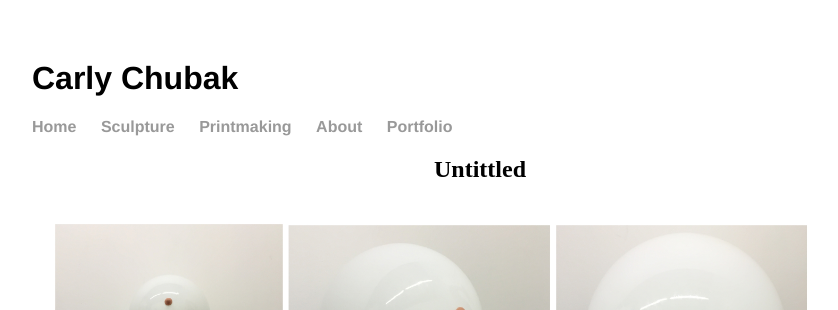
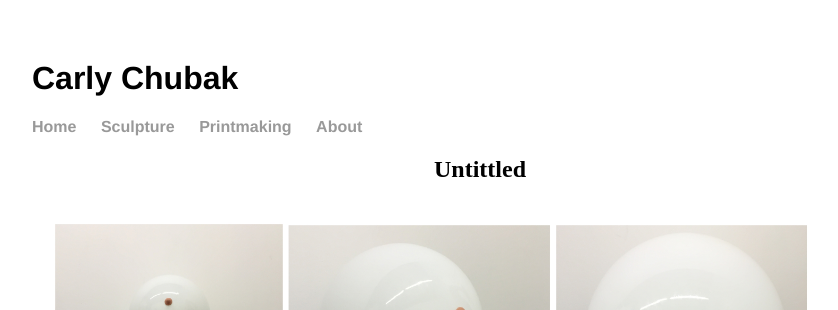
Before and after one commit to carlychubak/carlychubak.github.io, a Jekyll site: the page built from _posts/2016-01-01-untittled.md, in a window 1280 px wide. Shown: the top 310 px of the page, without its empty margins (160-998 px from the left). Built offline with Jekyll 4.4.1, drawn with Linux system fonts in a browser that asks for light colours.

Commit message:
remove portfolio link for now

```diff
--- a/_layouts/default.html
+++ b/_layouts/default.html
@@ -16,7 +16,7 @@
 		        	<li><a href="/sculpture">Sculpture</a></li>
 	        		<li><a href="/printmaking">Printmaking</a></li>
 	        		<li><a href="/about">About</a></li>
-	        		<li><a href="/portfolio">Portfolio</a></li>
+
 	    		</ul>
 			</nav>
 			<div class="container">
```
Also changed, not shown: 1 other file.
